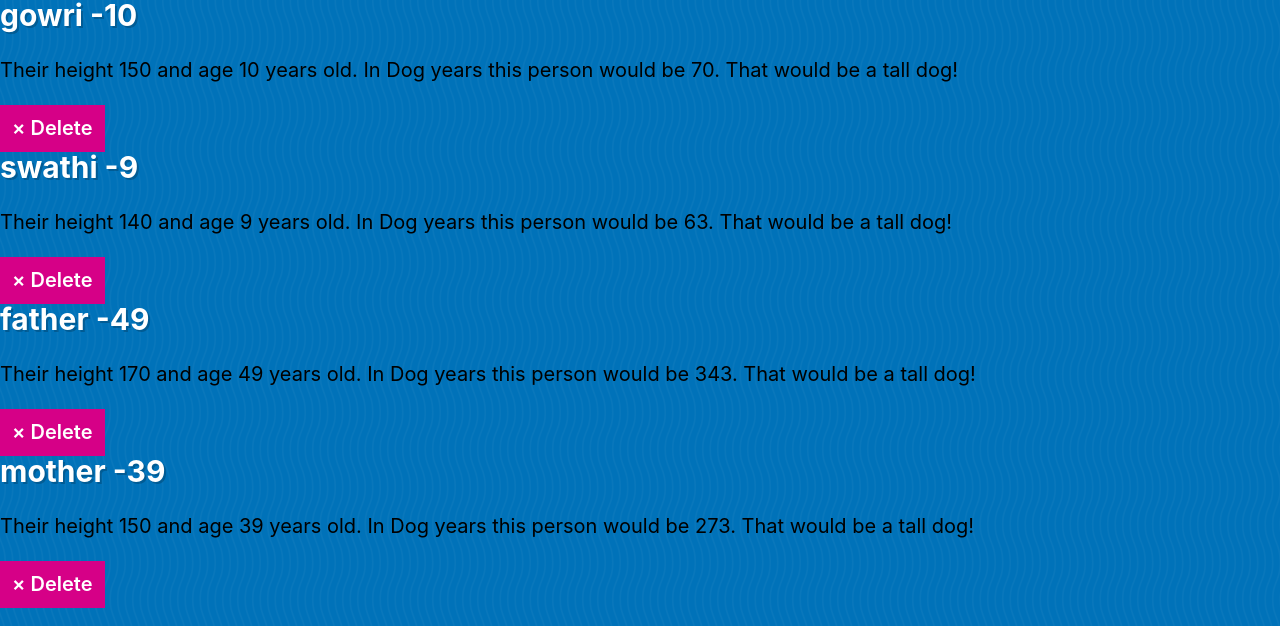
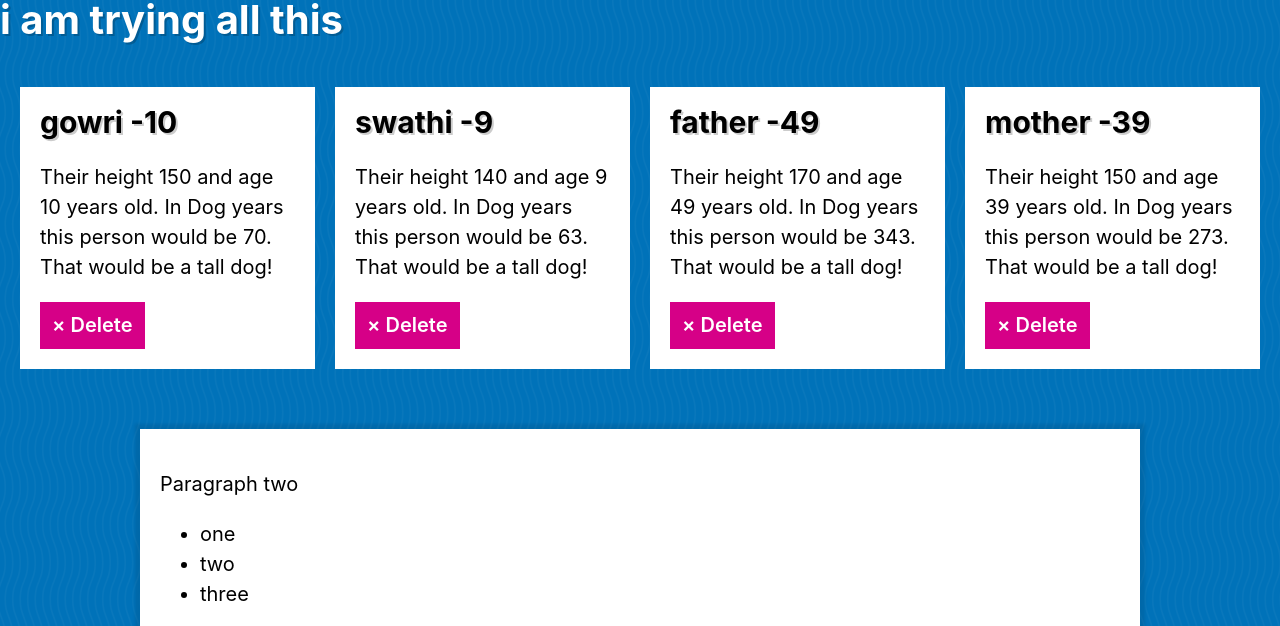
Before and after one commit to gowrinathrvl/javascript-wesbos, a website: page exercises/20 - The DOM/DOM-Cardio.html in a window 1280 px wide. Shown: the top 626 px of the page. Drawn offline with Linux system fonts and the light colour scheme; grey boxes are pictures that could not be loaded.

Commit message:
dom html

```diff
--- a/exercises/20 - The DOM/DOM-Cardio.html
+++ b/exercises/20 - The DOM/DOM-Cardio.html
@@ -9,7 +9,27 @@
 </head>
 
 <body>
+  <h1>
+    i am trying all this
+  </h1>
   <script src="./DOM-Cardio.js"></script>
+  <style>
+    .cards {
+      display: grid;
+      grid-template-columns: repeat(4, 1fr);
+      grid-gap: 20px;
+      padding: 20px;
+    }
+
+    .playerCard {
+      background: white;
+      padding: 20px;
+    }
+
+    .playerCard h2 {
+      color: black;
+    }
+  </style>
 </body>
 
 </html>
```
